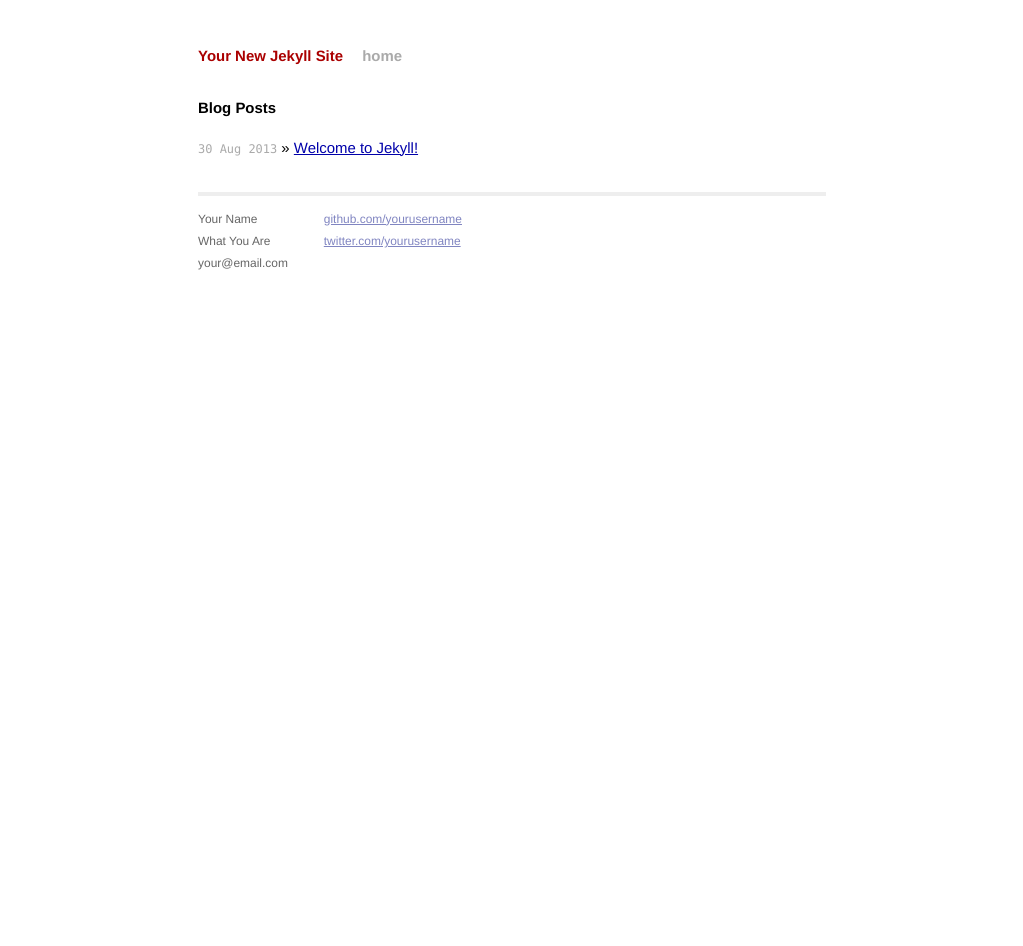
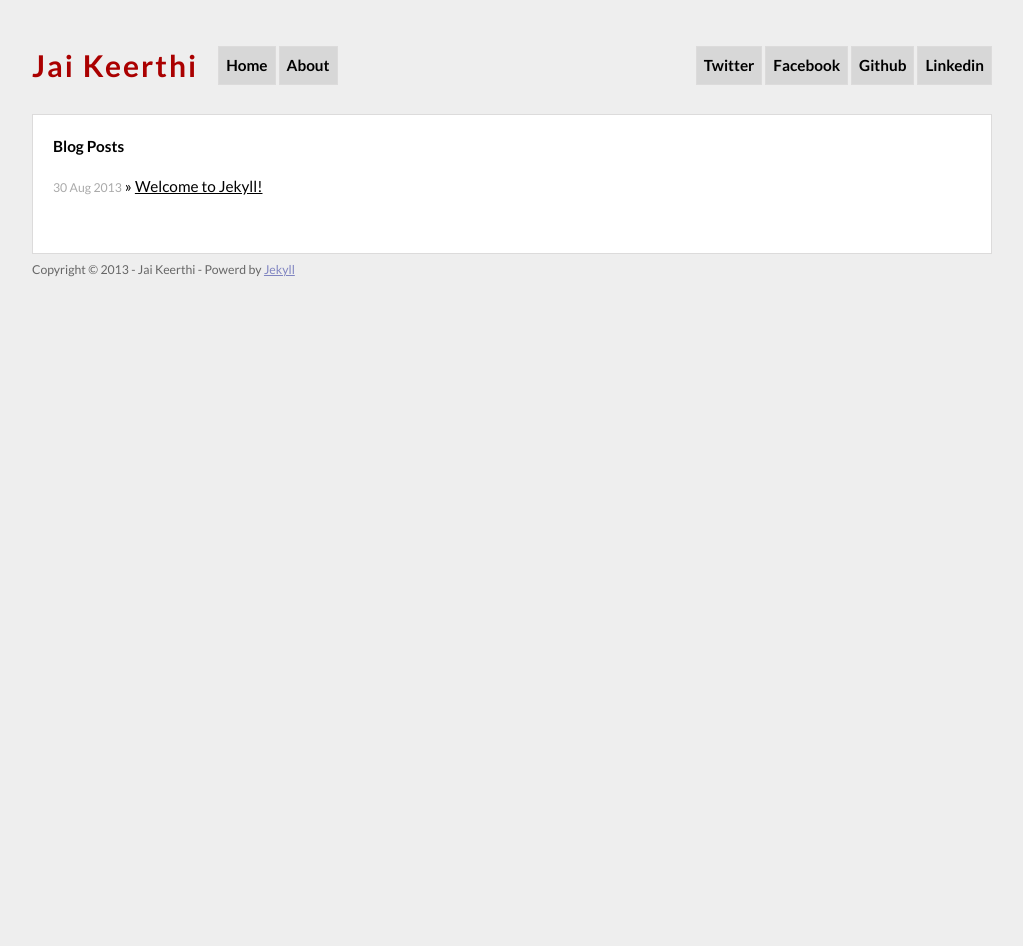
Before and after one commit to kjaikeerthi/kjaikeerthi.github.io, a Jekyll site: the page built from index.html, in a window 1280 px wide. Shown: the whole page, without its empty margins (128-1151 px from the left). Built offline with Jekyll 4.4.1, drawn with Linux system fonts in a browser that asks for light colours; Markdown is read by kramdown in place of the engine named in the settings.

Commit message:
configured template

```diff
--- a/_config.yml
+++ b/_config.yml
@@ -1,3 +1,3 @@
-name: Your New Jekyll Site
+name: Jai Keerthi
 markdown: redcarpet
 pygments: true
--- a/_layouts/default.html
+++ b/_layouts/default.html
@@ -5,6 +5,8 @@
         <meta http-equiv="X-UA-Compatible" content="IE=edge,chrome=1">
         <title>{{ page.title }}</title>
         <meta name="viewport" content="width=device-width">
+
+        <link href='http://fonts.googleapis.com/css?family=Lato:100,300,400,700,900,100italic,300italic,400italic,700italic,900italic' rel='stylesheet' type='text/css'>
 
         <!-- syntax highlighting CSS -->
         <link rel="stylesheet" href="/css/syntax.css">
@@ -19,23 +21,24 @@
           <div class="site">
             <div class="header">
               <h1 class="title"><a href="/">{{ site.name }}</a></h1>
-              <a class="extra" href="/">home</a>
+              <ul class="menu">
+                <li><a href="/">Home</a></li>
+                <li><a href="/">About</a></li>
+              </ul>
+              <ul class="socialnetworks menu" style="float:right">
+                <li><a href="/">Twitter</a></li>
+                <li><a href="/">Facebook</a></li>
+                <li><a href="/">Github</a></li>
+                <li><a href="/">Linkedin</a></li>
+              </ul>
             </div>
-
+            <div class="main" style="clear:both;">
                 {{ content }}
-
+            </div>
             <div class="footer">
               <div class="contact">
-                <p>
-                  Your Name<br />
-                  What You Are<br />
-                  your@email.com
-                </p>
-              </div>
-              <div class="contact">
-                <p>
-                  <a href="http://github.com/yourusername/">github.com/yourusername</a><br />
-                  <a href="http://twitter.com/yourusername/">twitter.com/yourusername</a><br />
+                <p style="margin:0">
+                  Copyright © 2013 - Jai Keerthi - Powerd by <a href="#">Jekyll</a>
                 </p>
               </div>
             </div>
--- a/css/main.css
+++ b/css/main.css
@@ -13,9 +13,9 @@
 html, body { height: 100%; }
 
 body {
-  background-color: #FFF;
+  background-color: #EEEEEE;
   font: 13.34px Helvetica, Arial, sans-serif;
-  font-size: small;
+  font-family: lato;
   text-align: center;
 }
 
@@ -25,9 +25,13 @@ h1, h2, h3, h4, h5, h6 {
 h1 { margin-bottom: 1em; }
 p { margin: 1em 0; }
 
-a         { color: #00a; }
-a:hover   { color: #000; }
-a:visited { color: #a0a; }
+a, a:hover, a:visited {
+  color: black;
+}
+
+/* a         { color: #00a; } */
+/* a:hover   { color: #000; } */
+/* a:visited { color: #a0a; } */
 
 /*****************************************************************************/
 /*
@@ -45,7 +49,8 @@ ul.posts li {
 
 ul.posts span {
   color: #aaa;
-  font-family: Monaco, "Courier New", monospace;
+  /* font-family: Monaco, "Courier New", monospace; */
+  font-family: lato;
   font-size: 80%;
 }
 
@@ -58,9 +63,13 @@ ul.posts span {
 .site {
   font-size: 115%;
   text-align: justify;
-  width: 42em;
+  width: 960px;
   margin: 3em auto 2em;
   line-height: 1.5em;
+}
+
+.site .header h1.title, .site .header ul.menu{
+  float: left;
 }
 
 .site .header a {
@@ -69,16 +78,37 @@ ul.posts span {
 }
 
 .site .header h1.title {
+  padding-top: 8px;
   display: inline-block;
   margin-bottom: 2em;
+  letter-spacing: 2px;
 }
 
 .site .header h1.title a {
+  font-size: 30px;
   color: #a00;
+  font-style: italics;
 }
 
 .site .header h1.title a:hover {
   color: #000;
+}
+
+.site ul.menu{
+  margin-left: 20px;
+}
+
+.site ul.menu li{
+  padding: 7px;
+  display: inline-block;
+  background: #d7d7d7;
+  list-style: none;
+  border: 1px solid #dcdbdb;
+  border-radius: 0;
+}
+.site ul.menu li a{
+  color: black;
+  text-decoration: none;
 }
 
 .site .header a.extra {
@@ -98,7 +128,7 @@ ul.posts span {
   font-size: 80%;
   color: #666;
   border-top: 4px solid #eee;
-  margin-top: 2em;
+  /* margin-top: 2em; */
   overflow: hidden;
 }
 
@@ -127,11 +157,39 @@ ul.posts span {
 /*
 /*****************************************************************************/
 
+.main{
+  background: white;
+  border: 1px solid #dcdbdb;
+  padding: 20px;
+}
+
+.main h2{
+  color: black;
+  font-size: 20px;
+}
+
+.main p.meta{
+  font-size: 13px;
+  color: #717171;
+  line-height: 15px;
+  margin-top: 5px;
+}
+
+.main .post{
+  color: #333333;
+}
+
+/*****************************************************************************/
+/*
+/* Posts
+/*
+/*****************************************************************************/
+
 /* standard */
 .post pre {
   border: 1px solid #ddd;
-  background-color: #eef;
-  padding: 0 .4em;
+  background-color: #F5F5F5;
+  padding: 5px;
 }
 
 .post ul, .post ol {
@@ -140,7 +198,7 @@ ul.posts span {
 
 .post code {
   border: 1px solid #ddd;
-  background-color: #eef;
+  background-color: #F5F5F5;
   padding: 0 .2em;
 }
 
```
